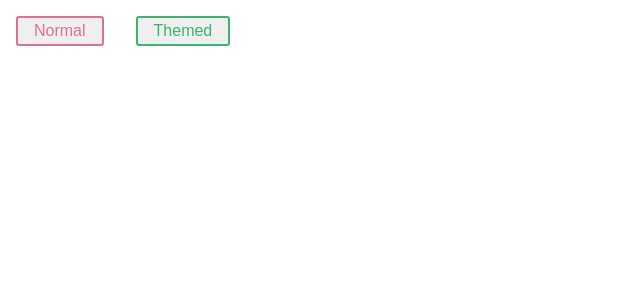
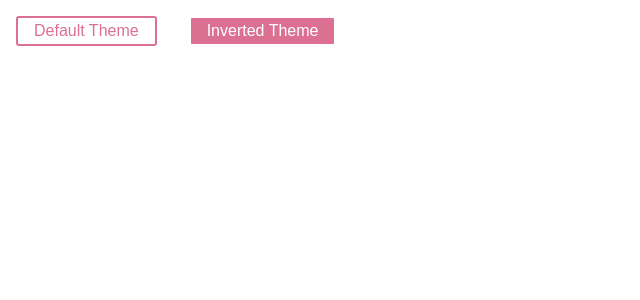
Before and after one commit to rodrigovallades/styled-components-study, a React (Create React App) app: page / in a window 1280 px wide. Shown: the top 300 px of the page, without its empty margins (0-640 px from the left). Built offline with nearby package versions, Linux system fonts and the light colour scheme.

Commit message:
✨ Add function theme

```diff
--- a/src/App.js
+++ b/src/App.js
@@ -3,38 +3,40 @@ import styled, { ThemeProvider } from 'styled-components';
 
 // Define our button, but with the use of props.theme this time
 const Button = styled.button`
+  color: ${props => props.theme.fg};
+  border: 2px solid ${props => props.theme.fg};
+  background: ${props => props.theme.bg};
+
   font-size: 1em;
   margin: 1em;
   padding: 0.25em 1em;
   border-radius: 3px;
-
-  /* Color the border and text with theme.main */
-  color: ${props => props.theme.main};
-  border: 2px solid ${props => props.theme.main};
 `;
 
-// We are passing a default theme for Buttons that arent wrapped in the ThemeProvider
-Button.defaultProps = {
-  theme: {
-    main: "palevioletred"
-  }
-}
-
-// Define what props.theme will look like
+// Define our `fg` and `bg` on the theme
 const theme = {
-  main: "mediumseagreen"
+  fg: "palevioletred",
+  bg: "white"
 };
 
+// This theme swaps `fg` and `bg`
+const invertTheme = ({ fg, bg }) => ({
+  fg: bg,
+  bg: fg
+});
+
 class App extends Component {
+
   render() {
     return (
-			<React.Fragment>
-				<Button>Normal</Button>
-
-				<ThemeProvider theme={theme}>
-					<Button>Themed</Button>
-				</ThemeProvider>
-			</React.Fragment>
+			<ThemeProvider theme={theme}>
+				<React.Fragment>
+					<Button>Default Theme</Button>
+					<ThemeProvider theme={invertTheme}>
+						<Button>Inverted Theme</Button>
+					</ThemeProvider>
+				</React.Fragment>
+			</ThemeProvider>
     )
   }
 }
```
